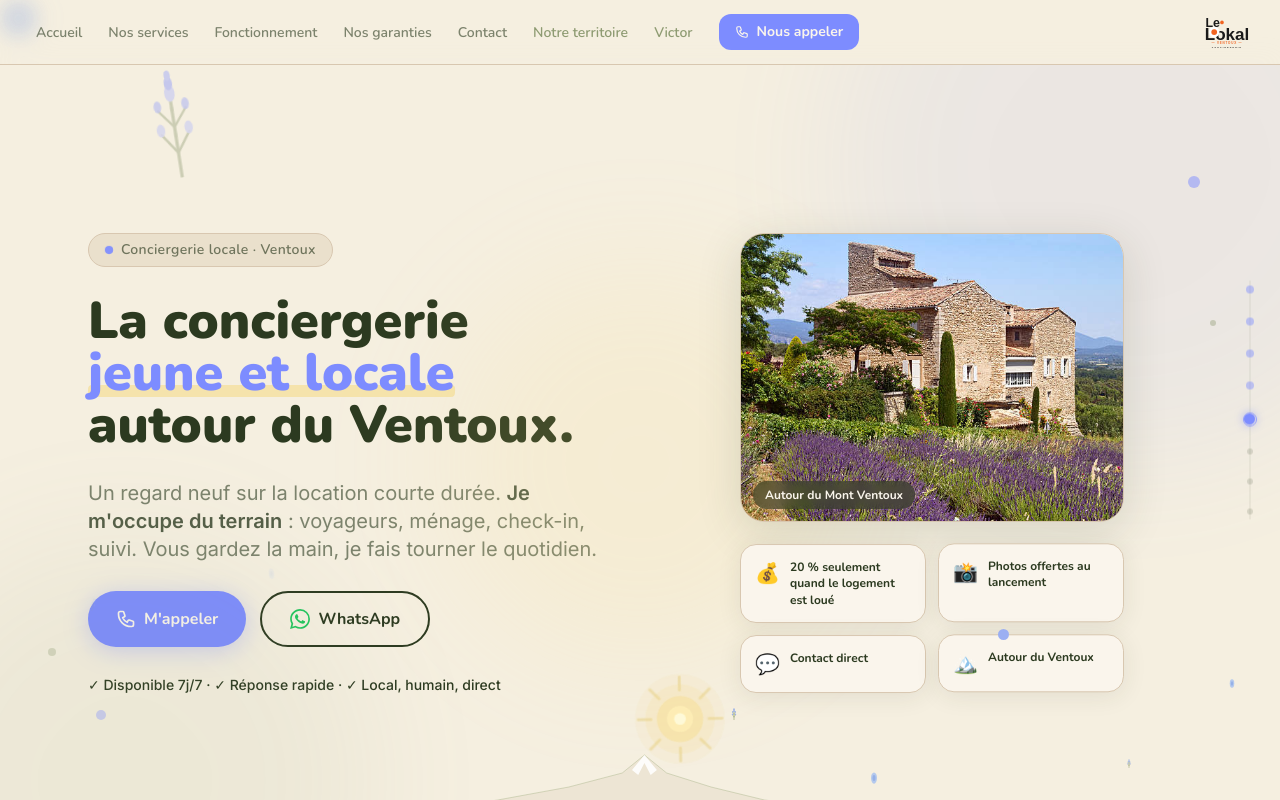
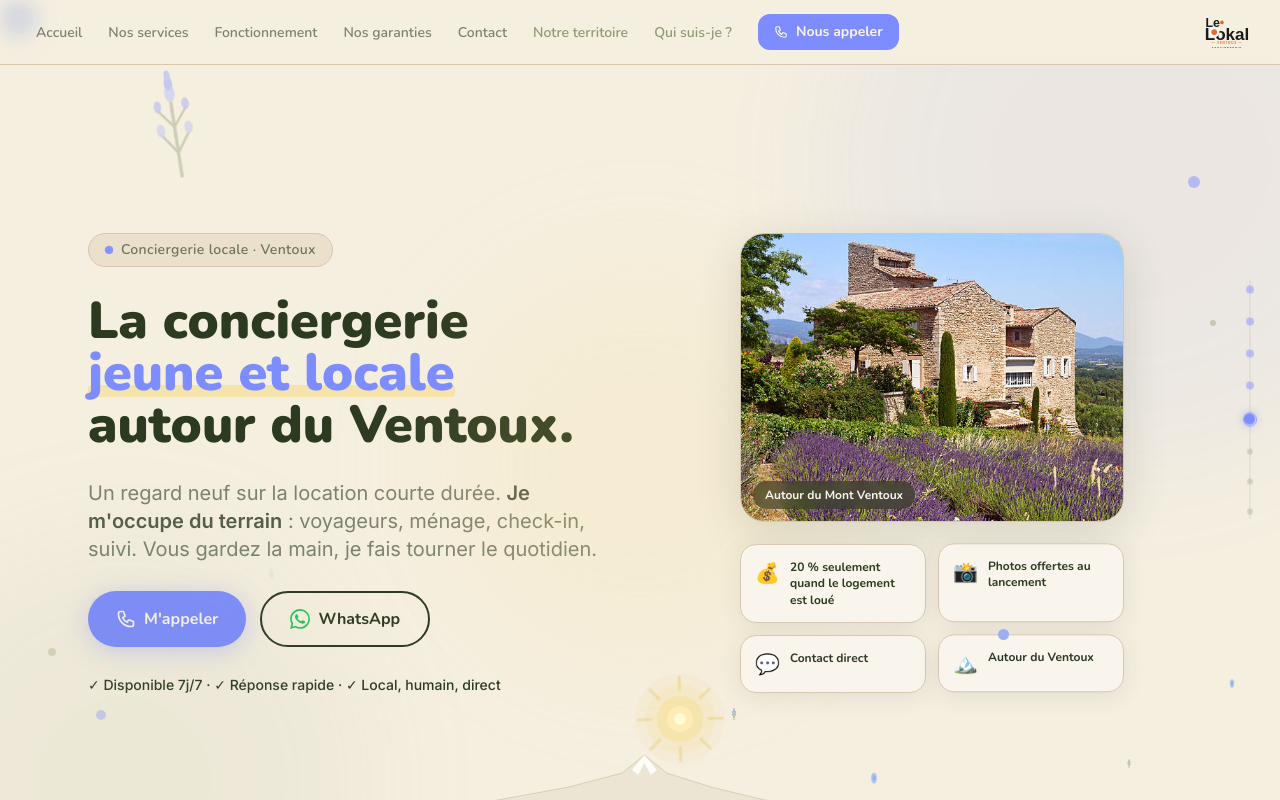
Before and after one commit to white236/site, a React (Vite) app: page / in a window 1280 px wide. Shown: the top 800 px of the page. Built offline with nearby package versions, Linux system fonts and the light colour scheme.

Commit message:
fix(nav): rename "Victor" label to "Qui suis-je ?" in header and footer
Co-Authored-By: Claude Sonnet 4.6 <noreply@anthropic.com>
Claude-Session: https://claude.ai/code/session_01JrQSpTEuD3eq2MLu1Q5SBJ

```diff
--- a/src/components/Footer.jsx
+++ b/src/components/Footer.jsx
@@ -5,7 +5,7 @@ const navLinks = [
   { href: '#', label: 'Accueil', hash: '' },
   { href: '#', label: 'Nos services', hash: 'ch-offre' },
   { href: '#', label: 'Fonctionnement', hash: 'ch-fonctionnement' },
-  { href: '#', label: 'Victor', hash: 'victor' },
+  { href: '#', label: 'Qui suis-je ?', hash: 'victor' },
   { href: '#', label: 'Notre territoire', hash: 'territoire' },
   { href: '#', label: 'Contact', hash: 'ch-contact' },
 ]
--- a/src/components/Header.jsx
+++ b/src/components/Header.jsx
@@ -67,7 +67,7 @@ export default function Header() {
             onClick={goVictor}
             className="font-heading font-semibold text-brand-olive hover:text-brand-olive-dark hover:bg-brand-olive/8 transition-all duration-200 px-3 py-2 rounded-lg text-[14px] whitespace-nowrap"
           >
-            Victor
+            Qui suis-je ?
           </button>
           <a
             href="tel:0620711975"
@@ -109,7 +109,7 @@ export default function Header() {
             onClick={goVictor}
             className="font-heading font-semibold text-brand-olive hover:text-brand-olive-dark transition-colors py-3 text-base text-left border-b border-cream-deeper/50"
           >
-            Victor 👋
+            Qui suis-je ? 👋
           </button>
           <a
             href="tel:0620711975"
--- a/src/components/VictorPage.jsx
+++ b/src/components/VictorPage.jsx
@@ -108,10 +108,14 @@ export default function VictorPage() {
               {/* Text */}
               <div>
                 <span className="inline-block bg-brand-orange/15 text-brand-orange font-heading font-bold text-sm px-4 py-1.5 rounded-full mb-5 tracking-wide">
-                  Le Lokal Ventoux
+                  Qui suis-je ?
                 </span>
                 <h1 className="font-heading font-black text-4xl sm:text-5xl text-noir leading-tight mb-5">
-                  Qui suis-je ?
+                  Bonjour, je suis{' '}
+                  <span className="relative inline-block">
+                    <span className="relative z-10 text-brand-orange">Victor.</span>
+                    <span className="absolute bottom-0.5 left-0 right-0 h-3 bg-brand-jaune/50 -skew-x-2 -z-0 rounded" />
+                  </span>
                 </h1>
                 <p className="font-body text-lg sm:text-xl text-noir/65 leading-relaxed mb-5">
                   Étudiant en <strong className="text-noir/85 font-semibold">licence d'économie</strong>, j'ai grandi autour du Ventoux et j'ai toujours été passionné par la vente, la gestion et les relations humaines. J'ai lancé Le Lokal Ventoux pour faire quelque chose de{' '}
```
